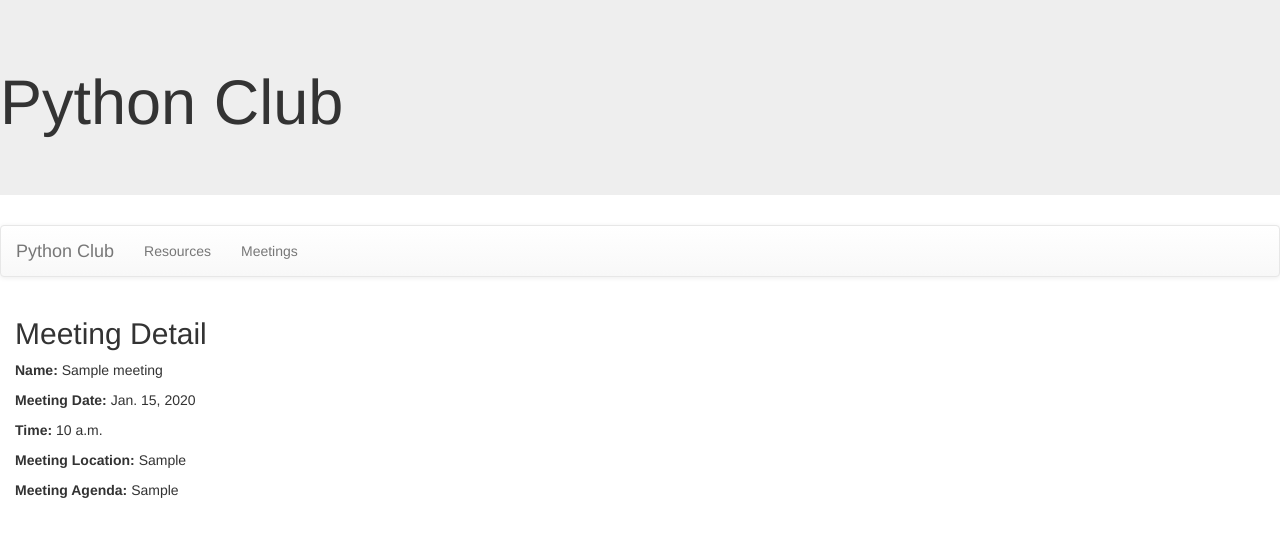
After one commit to Mary-Ezi/Tech-Review-Django, a Django app: page /meetingdetail/1 in a window 1280 px wide. The commit adds this page. Shown: the top 537 px of the page. Run offline with Django 3.2, Linux system fonts and the light colour scheme; tables that the repository leaves empty hold one stand-in row (values such as "Sample post"); some libraries are stand-ins or nearby versions.

Commit message:
Assignment6 Meeting and detail commit

```diff
--- /dev/null
+++ b/Club/templates/Club/Meetingdetail.html
@@ -0,0 +1,12 @@
+{% extends 'base.html' %}
+
+{% block content %}
+
+<h2> Meeting Detail </h2>
+
+<p><b> Name:</b> {{ meet.meetingtitle }}</p>
+<p><b>Meeting Date:</b> {{ meet.meetingdate }}</p>
+<p><b> Time: </b>{{ meet.meetingtime }}</p>
+<p><b>Meeting Location:</b> {{ meet.meetinglocation }}</p>
+<p><b>Meeting Agenda:</b> {{ meet.meetingagenda }}</p>
+{% endblock %}
--- a/Club/templates/base.html
+++ b/Club/templates/base.html
@@ -17,6 +17,7 @@
 </div>
 <ul class="nav navbar-nav">
 <li><a href="{% url 'Resource' %}">Resources</a></li>
+<li><a href="{% url 'Meeting' %}">Meetings</a></li>
 
 </ul>
 </div>
--- a/Club/urls.py
+++ b/Club/urls.py
@@ -4,5 +4,7 @@ from . import views
 urlpatterns = [
    path('',views.index, name='index'),
    path('Resources/', views.Resources, name='Resource'),
+   path('Meetings/', views.Meetings, name='Meeting'),
+   path('meetingdetail/<int:id>', views.meetingdetail, name='meetingdetail'),
 
 ]
--- a/Club/views.py
+++ b/Club/views.py
@@ -1,5 +1,6 @@
-from django.shortcuts import render
+from django.shortcuts import render, get_object_or_404
 from .models import Meeting, MeetingMinutes, Resource, Event
+from django.urls import reverse_lazy
 
 # Create your views here.
 def index (request):
@@ -8,3 +9,11 @@ def index (request):
 def Resources(request):
     Resource_list=Resource.objects.all()
     return render(request, 'Club/Resource.html', {'Resource_list': Resource_list})
+
+def Meetings(request):
+    Meeting_list=Meeting.objects.all()
+    return render(request, 'Club/Meeting.html', {'Meeting_list': Meeting_list})
+
+def meetingdetail (request, id):
+    meet=get_object_or_404(Meeting, pk=id)
+    return render (request, 'Club/meetingdetail.html', {'meet' : meet})
```
Also changed, not shown: Club/templates/Club/Meeting.html (added, +20 -0 lines).
